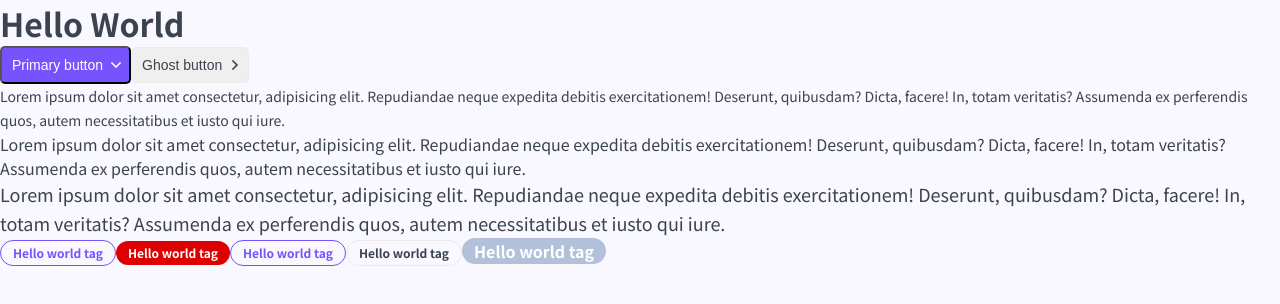
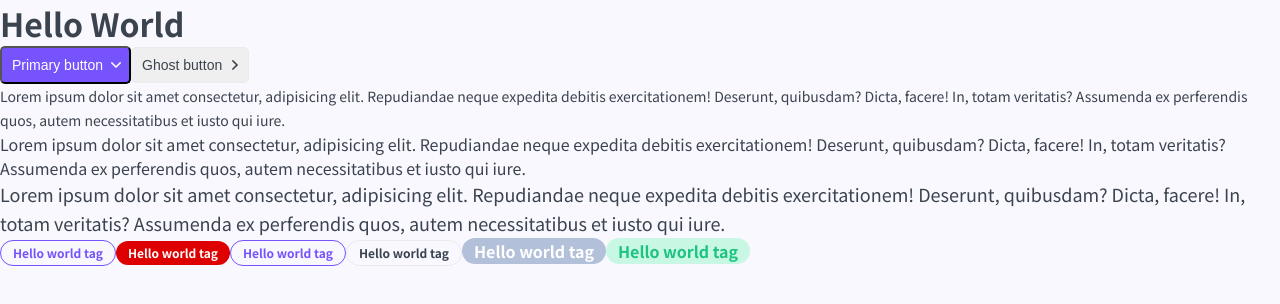
Before and after one commit to MaksimShachykau/Next-JS, a Next.js app: page / in a window 1280 px wide. Shown: the top 304 px of the page. Built offline with nearby package versions, Linux system fonts and the light colour scheme.

Commit message:
B-10: add styles for green btn

```diff
--- a/components/Tag/Tag.module.css
+++ b/components/Tag/Tag.module.css
@@ -36,6 +36,12 @@
 	color: var(--white);
 }
 
+.green {
+	background-color: var(--grin-884);
+	color: var(--grin-037);
+	font-weight: 700;
+}
+
 .primary {
 	border: var(--border-primary);
 	color: var(--primary);
--- a/components/Tag/Tag.tsx
+++ b/components/Tag/Tag.tsx
@@ -18,6 +18,7 @@ const Tag = ({ children, href, className, size='m', color='primary' }: ITagProps
                     [styles.ghost]: color === 'ghost',
                     [styles.grey]: color === 'grey',
                     [styles.primary]: color === 'primary',
+                    [styles.green]: color === 'green',
                 }
             )
         }>
--- a/pages/index.tsx
+++ b/pages/index.tsx
@@ -25,6 +25,7 @@ export default function Home(): JSX.Element {
         <Tag size='s' color='primary' href='#'>Hello world tag</Tag>
         <Tag size='s' color='ghost'>Hello world tag</Tag>
         <Tag size='m' color='grey'>Hello world tag</Tag>
+        <Tag size='m' color='green'>Hello world tag</Tag>
       </main>
     </>
   );
```
